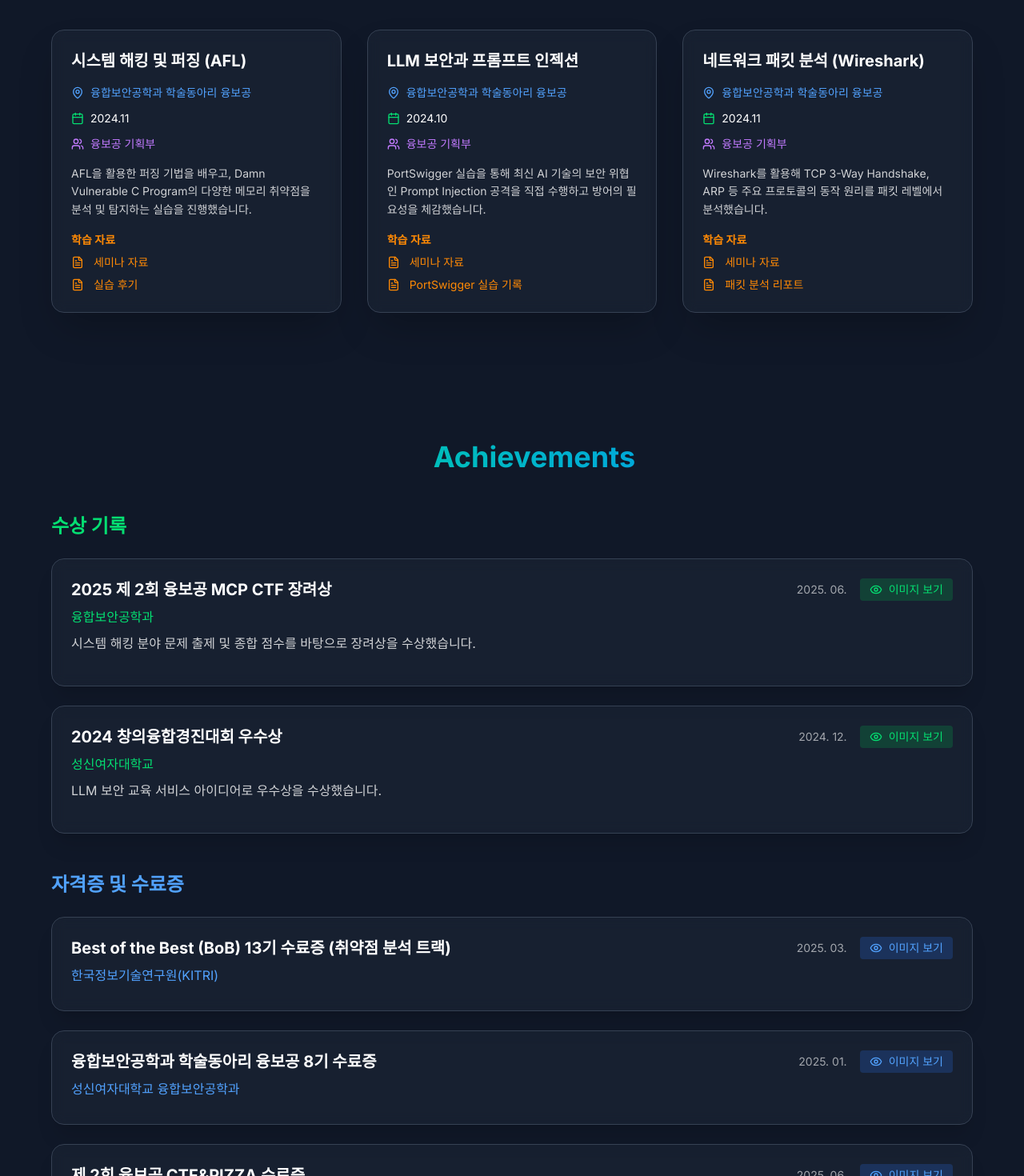
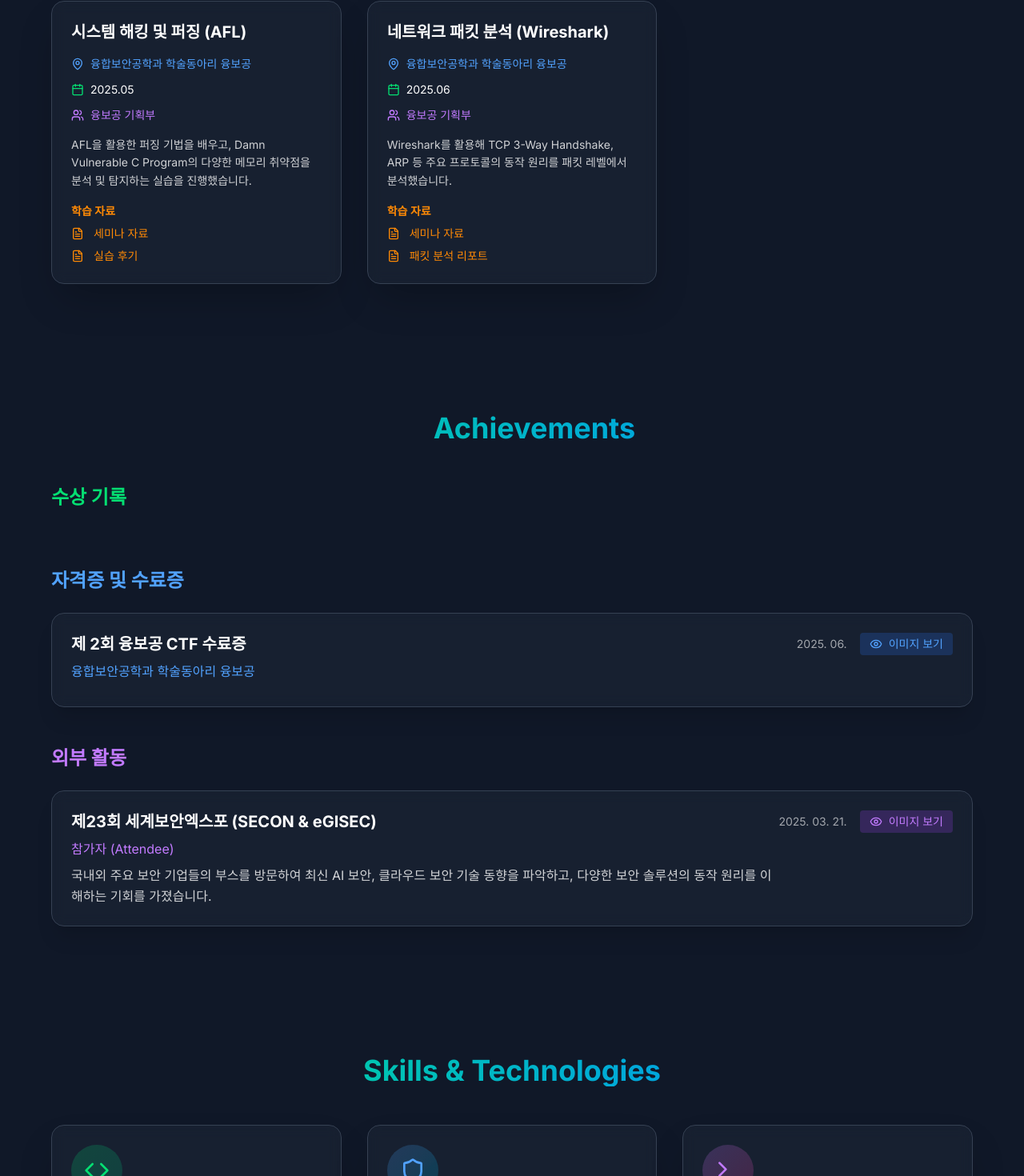
Before and after one commit to sunwwwo/portfoilo, a Next.js app: page / in a window 1280 px wide. Shown: the part 3783-5253 px from the top of the page at 80% size. Built offline with nearby package versions, Linux system fonts and the light colour scheme.

Commit message:
cse lab 업로드용

```diff
--- a/src/app/data/portfolioData.js
+++ b/src/app/data/portfolioData.js
@@ -82,7 +82,7 @@ export const portfolioData = {
     {
       id: "project-web-security-study",
       title: "웹 보안 팀 스터디 프로젝트",
-      period: "2024.09 - 2024.12",
+      period: "2025.03 - 2025.07",
       status: "완료",
       thumbnail: "/projecttestimage.png",
       images: [
@@ -98,16 +98,13 @@ export const portfolioData = {
         "CSRF, IDOR 등 인증/인가 취약점 분석",
         "팀원들과 함께 취약점 실습 랜드 및 보고서 작성"
       ],
-      techStack: ["Burp Suite", "OWASP ZAP", "Python", "JavaScript", "PHP", "MySQL"],
+      techStack: ["Burp Suite", "Python", "PHP", "MySQL"],
       links: {
         github: [
-          { name: "웹 보안 스터디 자료", url: "https://github.com/sooa-lee/web-security-study" },
-          { name: "취약점 실습 코드", url: "https://github.com/sooa-lee/vuln-lab-codes" }
+          { name: "웹 보안 스터디 자료", url: "" },
         ],
         docs: [
-          { name: "OWASP Top 10 스터디 노트", url: "https://creamerburger.tistory.com/72" },
           { name: "SQL Injection 분석 리포트", url: "https://creamerburger.tistory.com/72" },
-          { name: "XSS 공격 벡터 연구", url: "https://creamerburger.tistory.com/72" }
         ]
       }
     }
@@ -118,77 +115,36 @@ export const portfolioData = {
       id: "learn-fuzzing",
       title: "시스템 해킹 및 퍼징 (AFL)",
       organization: "융합보안공학과 학술동아리 융보공",
-      period: "2024.11",
+      period: "2025.05",
       instructor: "융보공 기획부",
       description: "AFL을 활용한 퍼징 기법을 배우고, Damn Vulnerable C Program의 다양한 메모리 취약점을 분석 및 탐지하는 실습을 진행했습니다.",
       materials: [
         { name: "세미나 자료", url: "/NINE.pdf" },
-        { name: "실습 후기", url: "https://creamerburger.tistory.com/fuzzing-experience" }
-      ]
-    },
-    {
-      id: "learn-llm",
-      title: "LLM 보안과 프롬프트 인젝션",
-      organization: "융합보안공학과 학술동아리 융보공",
-      period: "2024.10",
-      instructor: "융보공 기획부",
-      description: "PortSwigger 실습을 통해 최신 AI 기술의 보안 위협인 Prompt Injection 공격을 직접 수행하고 방어의 필요성을 체감했습니다.",
-      materials: [
-        { name: "세미나 자료", url: "/NINE.pdf" },
-        { name: "PortSwigger 실습 기록", url: "https://creamerburger.tistory.com/82" }
+        { name: "실습 후기", url: "" }
       ]
     },
     {
       id: "learn-network",
       title: "네트워크 패킷 분석 (Wireshark)",
       organization: "융합보안공학과 학술동아리 융보공",
-      period: "2024.11",
+      period: "2025.06",
       instructor: "융보공 기획부",
       description: "Wireshark를 활용해 TCP 3-Way Handshake, ARP 등 주요 프로토콜의 동작 원리를 패킷 레벨에서 분석했습니다.",
       materials: [
         { name: "세미나 자료", url: "/wireshark.pdf" },
-        { name: "패킷 분석 리포트", url: "https://creamerburger.tistory.com/72" }
+        { name: "패킷 분석 리포트", url: "" }
       ]
     }
   ],
 
   awards: [
-    {
-      id: "award-mcp-ctf-2025",
-      title: "2025 제 2회 융보공 MCP CTF 장려상",
-      organizer: "융합보안공학과",
-      date: "2025. 06.",
-      description: "시스템 해킹 분야 문제 출제 및 종합 점수를 바탕으로 장려상을 수상했습니다.",
-      proofImage: "/defaultimage.png"
-    },
-    {
-      id: "award-creative-2024",
-      title: "2024 창의융합경진대회 우수상",
-      organizer: "성신여자대학교",
-      date: "2024. 12.",
-      description: "LLM 보안 교육 서비스 아이디어로 우수상을 수상했습니다.",
-      proofImage: "/defaultimage.png"
-    }
+
   ],
 
   certificates: [
     {
-      id: "cert-bob-2025",
-      name: "Best of the Best (BoB) 13기 수료증 (취약점 분석 트랙)",
-      organizer: "한국정보기술연구원(KITRI)",
-      date: "2025. 03.",
-      certificateImage: "/defaultimage.png"
-    },
-    {
-      id: "cert-mcpsec-8th",
-      name: "융합보안공학과 학술동아리 융보공 8기 수료증",
-      organizer: "성신여자대학교 융합보안공학과",
-      date: "2025. 01.",
-      certificateImage: "/defaultimage.png"
-    },
-    {
       id: "cert-ctf-pizza",
-      name: "제 2회 융보공 CTF&PIZZA 수료증",
+      name: "제 2회 융보공 CTF 수료증",
       organizer: "융합보안공학과 학술동아리 융보공",
       date: "2025. 06.",
       certificateImage: "/defaultimage.png"
@@ -204,29 +160,12 @@ export const portfolioData = {
       description: "국내외 주요 보안 기업들의 부스를 방문하여 최신 AI 보안, 클라우드 보안 기술 동향을 파악하고, 다양한 보안 솔루션의 동작 원리를 이해하는 기회를 가졌습니다.",
       activityImage: "/defaultimage.png"
     },
-    {
-      id: "activity-codegate-2024",
-      name: "CODEGATE 2024 청소년 부문",
-      role: "참가자",
-      date: "2024. 08.",
-      description: "국내 최대 규모의 해킹 컨테스트에 참가하여 실제 보안 전문가들과 경쟁하며 실력을 검증받는 기회를 가졌습니다.",
-      activityImage: "/defaultimage.png"
-    },
-    {
-      id: "activity-kisa-seminar-2024",
-      name: "KISA 사이버보안 세미나 2024",
-      role: "참가자",
-      date: "2024. 11.",
-      description: "한국인터넷진흥원(KISA)에서 주최한 사이버보안 세미나에 참가하여 국가 차원의 보안 정책과 최신 위협 동향에 대해 학습했습니다.",
-      activityImage: "/defaultimage.png"
-    }
   ],
 
   skills: {
     "언어": [
-      { name: "Python", description: "CTF Exploit 코드, 자동화 스크립트 작성" },
+      { name: "Python", description: "" },
       { name: "C", description: "시스템 취약점 분석 및 구현" },
-      { name: "JavaScript", description: "Next.js를 이용한 웹 개발" }
     ],
     "보안 도구": [
       { name: "AFL", description: "퍼징을 통한 취약점 자동 탐색" },
@@ -234,7 +173,6 @@ export const portfolioData = {
       { name: "Burp Suite", description: "웹 취약점 분석" }
     ],
     "기타": [
-      { name: "Docker", description: "컨테이너 기반 환경 이해" },
       { name: "Git & GitHub", description: "버전 관리 및 협업" },
       { name: "Linux", description: "CLI 환경 서버 관리" }
     ]
@@ -243,57 +181,12 @@ export const portfolioData = {
   blogPosts: [
     {
       id: "post-1",
-      title: "CTF 'Integer Overflow' 문제 풀이 (Write-up)",
-      thumbnail: "/blogtestimage.png",
-      description: "제가 직접 출제한 문제의 기획 의도와 상세한 풀이 과정입니다.",
-      url: "https://creamerburger.tistory.com/10",
-      date: "2025. 06. 15.",
-      tags: ["CTF", "System Hacking", "Write-up"]
-    },
-    {
-      id: "post-2",
       title: "SQL Injection 취약점 심층 분석: Union-based 공격부터 Blind 기법까지",
       thumbnail: "/blogtestimage.png",
       description: "OWASP Top 10에 포함된 SQL Injection 취약점의 다양한 공격 기법과 실제 익스플로잇 사례를 분석합니다.",
-      url: "https://creamerburger.tistory.com/82",
-      date: "2024. 11. 28.",
+      url: "",
+      date: "2025. 05. 28.",
       tags: ["Web Security", "SQL Injection", "OWASP"]
-    },
-    {
-      id: "post-3",
-      title: "AFL 퍼징으로 취약점 찾기: 실전 경험 공유",
-      thumbnail: "/blogtestimage.png",
-      description: "AFL을 사용한 퍼징 실습 과정과 발견한 취약점들을 정리했습니다.",
-      url: "https://creamerburger.tistory.com/fuzzing-experience",
-      date: "2024. 11. 20.",
-      tags: ["Fuzzing", "AFL", "Vulnerability"]
-    },
-    {
-      id: "post-4",
-      title: "XSS 공격 벡터 연구: Stored XSS에서 DOM XSS까지",
-      thumbnail: "/blogtestimage.png",
-      description: "웹 보안 스터디에서 진행한 XSS 취약점 연구와 다양한 공격 시나리오를 소개합니다.",
-      url: "https://creamerburger.tistory.com/xss-research",
-      date: "2024. 10. 15.",
-      tags: ["Web Security", "XSS", "DOM Manipulation"]
-    },
-    {
-      id: "post-5",
-      title: "LLM 보안 위협과 프롬프트 인젝션 공격 분석",
-      thumbnail: "/blogtestimage.png",
-      description: "PortSwigger 실습을 통해 배운 LLM 보안 위협과 대응 방안을 다룹니다.",
-      url: "https://creamerburger.tistory.com/82",
-      date: "2024. 10. 28.",
-      tags: ["LLM", "AI Security", "Prompt Injection"]
-    },
-    {
-      id: "post-6",
-      title: "Wireshark로 네트워크 패킷 분석 마스터하기",
-      thumbnail: "/blogtestimage.png",
-      description: "네트워크 프로토콜 분석과 Wireshark 사용법을 실습 예시와 함께 설명합니다.",
-      url: "https://creamerburger.tistory.com/wireshark-analysis",
-      date: "2024. 11. 05.",
-      tags: ["Network", "Wireshark", "Protocol Analysis"]
     }
   ]
 };
```
